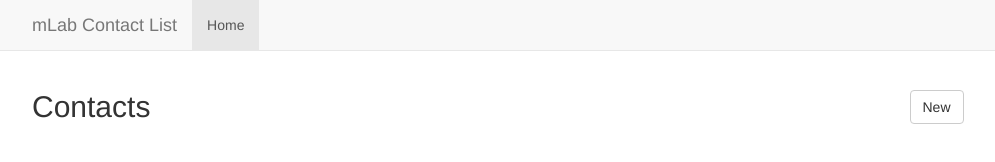
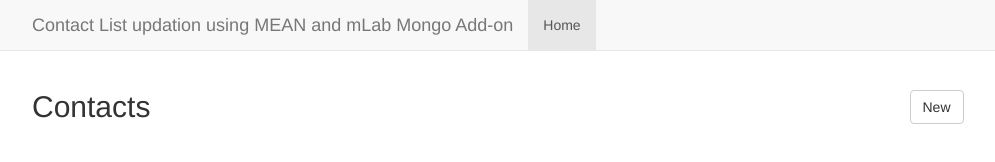
Before and after one commit to SaravananSubbiah/mean-contactlist, a website: page public/index.html in a window 1280 px wide. Shown: the top 162 px of the page, without its empty margins (38-1033 px from the left). Drawn offline with nearby package versions, Linux system fonts and the light colour scheme; some packages are replaced by stand-ins of ours; no server answers.

Commit message:
Correction

```diff
--- a/public/index.html
+++ b/public/index.html
@@ -29,7 +29,7 @@
     <nav class="navbar navbar-default navbar-fixed-top">
       <div class="container">
         <div class="navbar-header">
-          <div class="navbar-brand" href="#/">mLab Contact List</div>
+          <div class="navbar-brand" href="#/">Contact List updation using MEAN and mLab Mongo Add-on</div>
         </div>
         <div id="navbar" class="navbar-collapse collapse">
           <ul class="nav navbar-nav">
```
